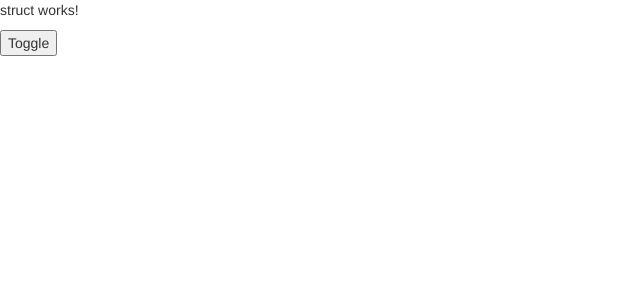
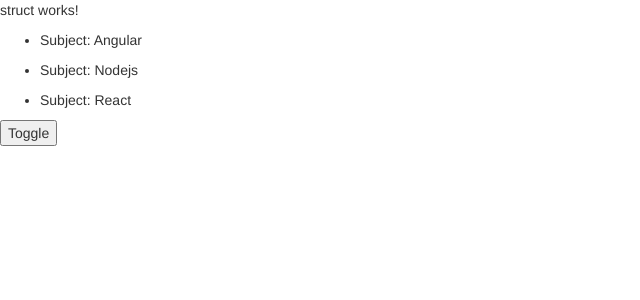
Before and after one commit to ThienBinhHY/LearnAngular4, an Angular app: page / in a window 1280 px wide. Shown: the top 300 px of the page, without its empty margins (0-640 px from the left). Built offline with nearby package versions, Linux system fonts and the light colour scheme.

Commit message:
sử dụng *ngFor đơn giản

```diff
--- a/src/app/struct/struct.component.html
+++ b/src/app/struct/struct.component.html
@@ -1,4 +1,9 @@
 <p *ngIf = "isShow">
   struct works!
 </p>
+<ul>
+  <li *ngFor = "let subject of arrSubjects ">
+    <p>{{ "Subject: " + subject}}</p>
+  </li>
+</ul>
 <button (click) = "clickToggle()"> Toggle</button>
--- a/src/app/struct/struct.component.ts
+++ b/src/app/struct/struct.component.ts
@@ -7,6 +7,8 @@
 })
 export class StructComponent implements OnInit {
   isShow = true;
+  //sử dụng ngFor đơn giản
+  arrSubjects = ['Angular','Nodejs','React'];
   constructor() { }
 
   ngOnInit() {
```
